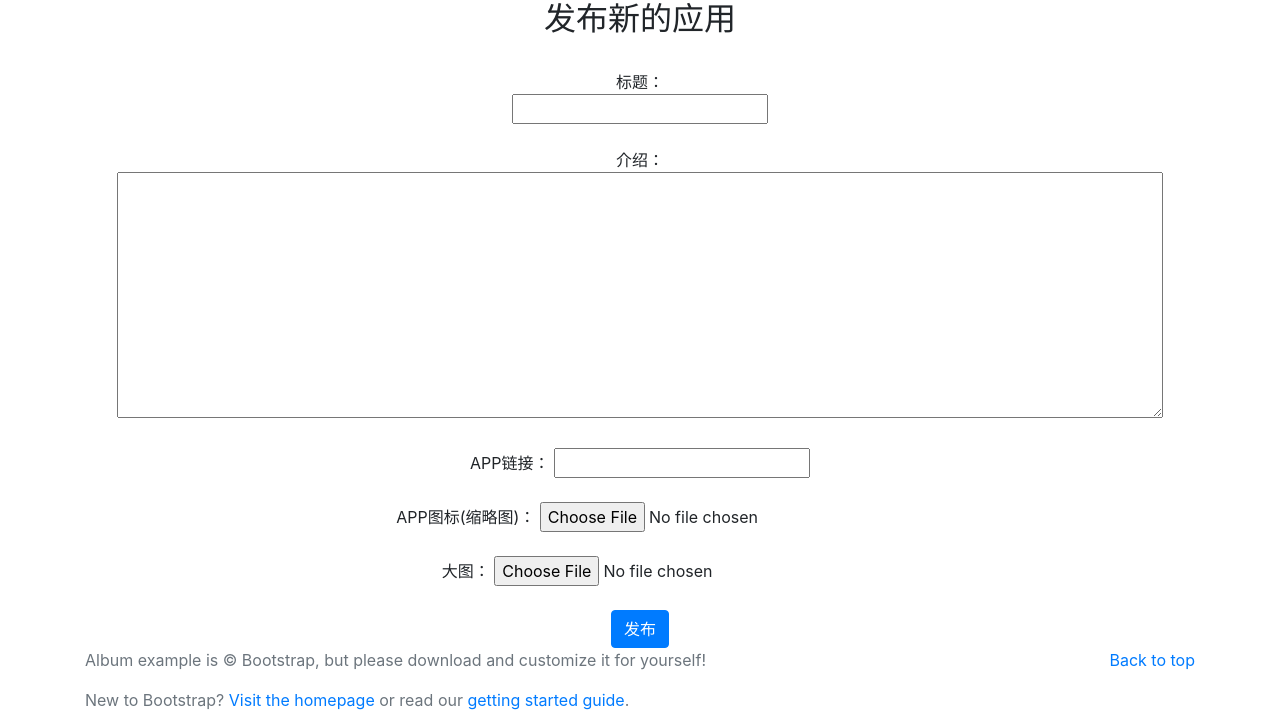
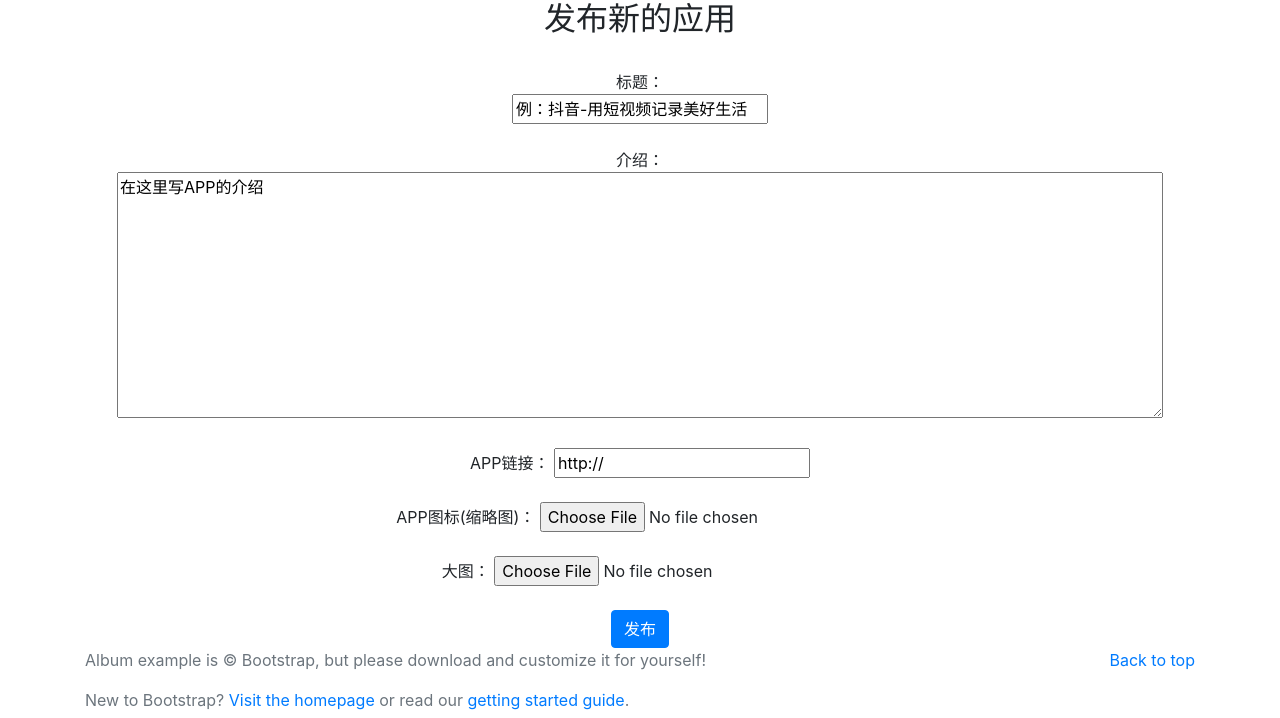
Before and after one commit to YeHuScholar/product_hunt, a Django app: template products/templates/publish.html in a window 1280 px wide. Shown: the part 58-776 px from the top of the page. Run offline with Django 3.2, Linux system fonts and the light colour scheme; the template is opened without the code that fills it, so the values that code supplies are empty; parts of the project's set-up code (start-up, migrations or seed data) failed here and were passed over; some libraries are stand-ins or nearby versions.

Commit message:
完成产品发布功能

```diff
--- a/products/templates/publish.html
+++ b/products/templates/publish.html
@@ -12,20 +12,20 @@
     <h2 align="center">发布新的应用</h2>
     <br>
 
-    <form method="POST" action=" {% url '注册页面' %} " align="center">
+    <form method="POST" action=" {% url '发布页面' %} " align="center" enctype="multipart/form-data">
         {% csrf_token %}
         标题：
         <br>
-        <input type="text" name="标题">
+        <input type="text" name="标题" value="例：抖音-用短视频记录美好生活">
         <br>
         <br>
         介绍：
         <br>
-        <textarea cols="100" rows="10" name="介绍"></textarea>
+        <textarea cols="100" rows="10" name="介绍">在这里写APP的介绍</textarea>
         <br>
         <br>
         APP链接：
-        <input type="text" name="APP链接">
+        <input type="text" name="APP链接" value="http://">
         <br>
         <br>
         APP图标(缩略图)：
```
Also changed, not shown: products/views.py (+14 -3 lines).
